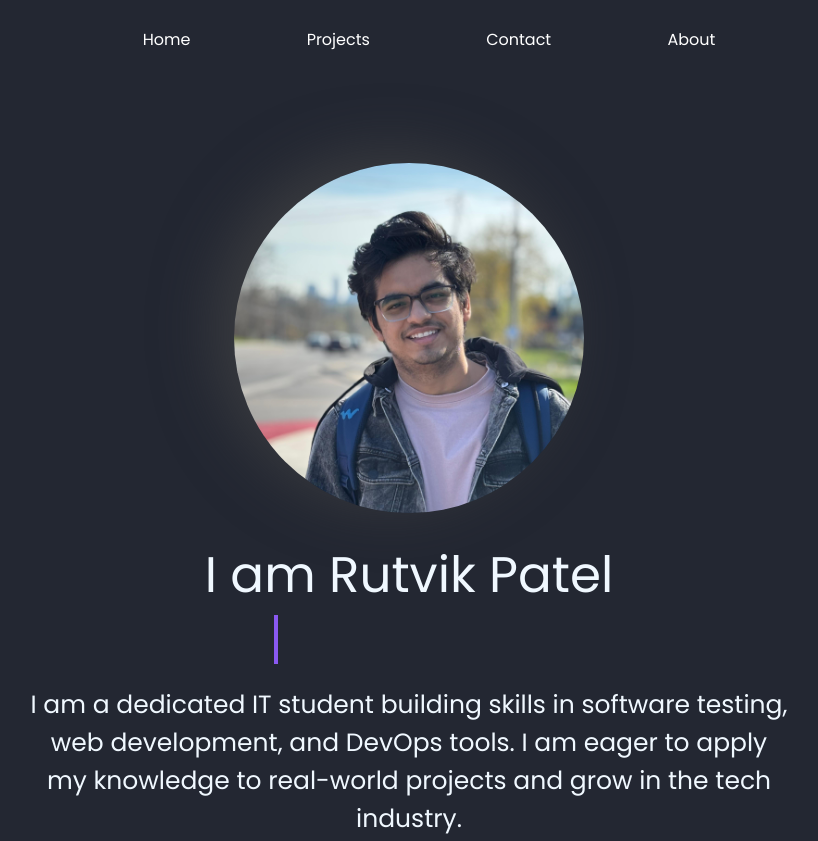
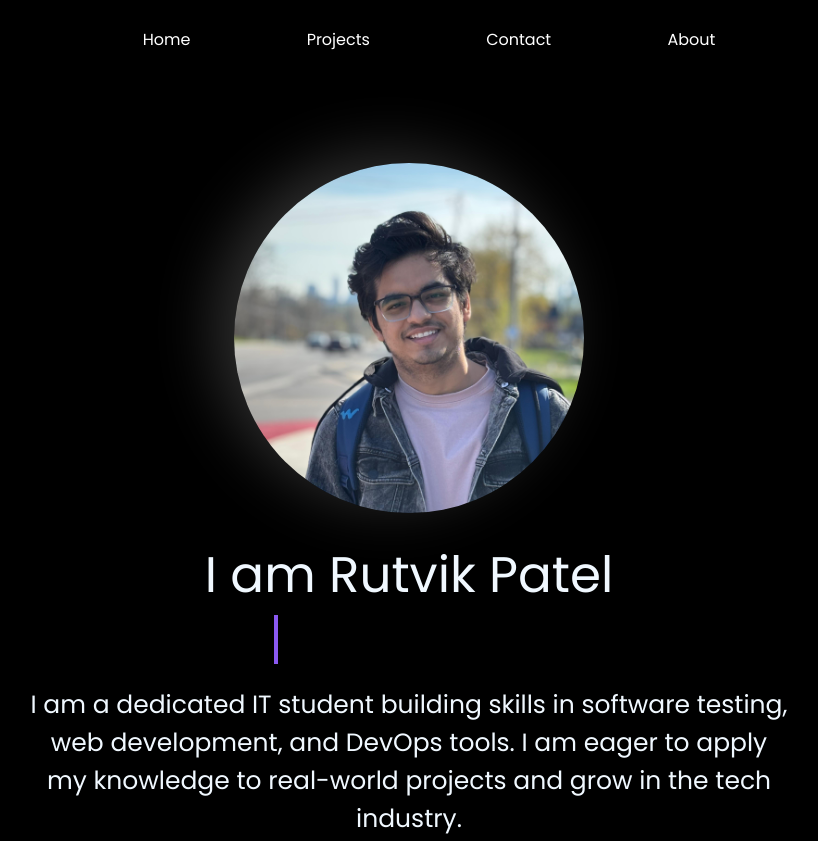
Before and after one commit to rutvikp07/portfolio, a plain HTML site: page index.html in a window 1280 px wide. Shown: the top 841 px of the page, without its empty margins (231-1049 px from the left). Drawn offline with Linux system fonts and the light colour scheme.

Commit message:
Added Features

```diff
--- a/index.html
+++ b/index.html
@@ -51,7 +51,7 @@
 
         <div class="home-btn">
             <a href="#aboutme">About</a>
-            <a href="#about">Contact</a>
+            <a href="#contact">Contact</a>
         </div>
         <div class="AboutMeSection">
             <div class="aboutme" id="aboutme">About Me</div>
--- a/style.css
+++ b/style.css
@@ -1,6 +1,6 @@
 body,
 html {
-    background-color: 232732;
+    background-color: black;
     font-family: "Poppins", serif;
     font-weight: 400;
     font-style: normal;
@@ -93,7 +93,7 @@ li {
     left: 0;
     height: 100%;
     width: 100%;
-    background-color: #232732;
+    background-color: #000000;
     border-left: 4px solid rgb(138, 89, 241);
     animation: animationText 5s steps(12) infinite;
 
```
